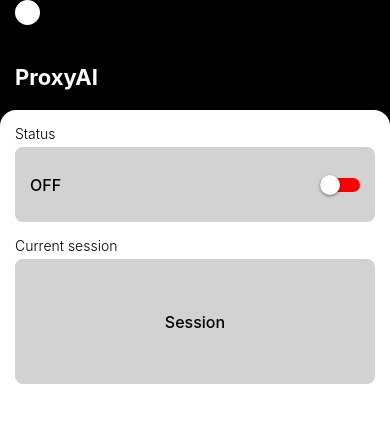
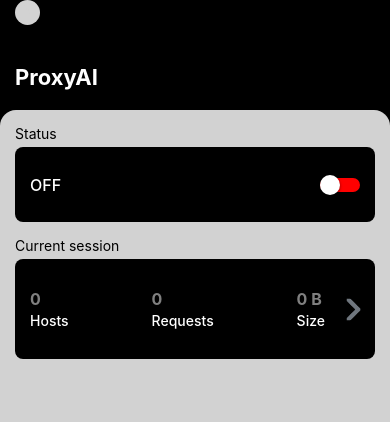
Before and after one commit to Itsdarkhere/ProxyAI, a React Native app: screen /Test in a window 390 px wide. Shown: the top 422 px of the page. Built offline with nearby package versions, Linux system fonts and the light colour scheme.

Commit message:
Improvements, styling, RawScreen

```diff
--- a/components/Payload/ViewButton.jsx
+++ b/components/Payload/ViewButton.jsx
@@ -5,7 +5,7 @@ import { useNavigation } from '@react-navigation/native'
 export const ViewButton = () => {
     const navigation = useNavigation();
   return (
-    <TouchableOpacity style={styles.button} onPress={() => navigation.navigate('Payload')}>
+    <TouchableOpacity style={styles.button} onPress={() => navigation.navigate('Rawscreen')}>
         <Text style={styles.text}>View as text</Text>
     </TouchableOpacity>
   )
--- a/routes/AppStack.jsx
+++ b/routes/AppStack.jsx
@@ -4,6 +4,7 @@ import React from 'react'
 import { SessionScreen } from '../screens/SessionScreen';
 import { SettingsStack } from './SettingsStack';
 import { PayloadScreen } from '../screens/PayloadScreen';
+import { RawScreen } from '../screens/RawScreen';
 
 export const AppStack = () => {
     const Stack = createNativeStackNavigator();
@@ -33,6 +34,13 @@ export const AppStack = () => {
           }}
         />
         <Stack.Screen
+          name="Rawscreen"
+          component={RawScreen}
+          options={{
+            headerShown: true,
+          }}
+        />
+        <Stack.Screen
           name="Settings"
           component={SettingsStack}
           options={{
--- a/screens/MainScreen.jsx
+++ b/screens/MainScreen.jsx
@@ -1,5 +1,5 @@
 import React, { useState } from 'react'
-import { StyleSheet, View, Text, Switch, TouchableOpacity } from "react-native";
+import { StyleSheet, View, Text, Switch, TouchableOpacity, Image } from "react-native";
 import { SafeAreaView } from 'react-native-safe-area-context';
 import { useNavigation } from '@react-navigation/native';
 
@@ -18,12 +18,12 @@ export const MainScreen = () => {
         </View>
         <View style={styles.bottomContainer}>
             <View  style={styles.sessionStuff}>
-                <Text style={styles.currentSession}>Status</Text>
+                <Text style={styles.headingTwo}>Status</Text>
                 <View style={styles.button}>
                     <Text style={styles.text}>{on ? 'ON' : 'OFF'}</Text>
                     <Switch
-                        trackColor={{false: 'red', true: 'white'}}
-                        thumbColor={on ? '#767577' : 'white'}
+                        trackColor={{false: 'red', true: 'green'}}
+                        thumbColor={on ? 'white' : 'white'}
                         ios_backgroundColor="#3e3e3e"
                         onValueChange={toggleOnOff}
                         value={on}
@@ -31,9 +31,24 @@ export const MainScreen = () => {
                 </View>
             </View>
             <View style={styles.sessionStuff}>
-                <Text style={styles.currentSession}>Current session</Text>
+                <Text style={styles.headingTwo}>Current session</Text>
                 <TouchableOpacity style={styles.session} onPress={() => navigation.navigate('Session')}>
-                    <Text style={styles.text}>Session</Text>
+                    <View style={styles.textBlock}>
+                      <Text style={styles.numberText}>0</Text>
+                      <Text style={styles.typeText}>Hosts</Text>
+                    </View>
+                    <View style={styles.textBlock}>
+                      <Text style={styles.numberText}>0</Text>
+                      <Text style={styles.typeText}>Requests</Text>
+                    </View>
+                    <View style={styles.textBlock}>
+                      <Text style={styles.numberText}>0 B</Text>
+                      <Text style={styles.typeText}>Size</Text>
+                    </View>
+                    <Image
+                      source={require("../assets/arrow.png")}
+                      style={styles.arrow}
+                    />
                 </TouchableOpacity>
             </View>
         </View>
@@ -72,14 +87,14 @@ const styles = StyleSheet.create({
       top: 0,
       left: 15,
       borderRadius: '50%',
-      backgroundColor: 'white',
+      backgroundColor: '#D2D2D2',
       height: 25,
       width: 25,
       display: 'flex',
       alignItems: 'center'
     },
     settingsText: {
-      color: 'white',
+      color: '#D2D2D2',
     },
     heading: {
       color: 'white',
@@ -87,7 +102,7 @@ const styles = StyleSheet.create({
       fontSize: 22,
     },
     bottomContainer: {
-      backgroundColor: 'white',
+      backgroundColor: '#D2D2D2',
       width: '100%',
       flex: 1, // Changed from '100%' to '50%' to make it responsive
       display: 'flex',
@@ -103,22 +118,34 @@ const styles = StyleSheet.create({
     },
     session: {
       width: '100%',
-      height: 125,
-      backgroundColor: '#D2D2D2',
+      height: 100,
+      backgroundColor: 'black',
       borderRadius: 8,
       display: 'flex',
+      flexDirection: 'row',
+      justifyContent: 'space-between',
+      alignItems: 'center',
+      paddingHorizontal: 15,
+      position: 'relative',
+      paddingRight: 50,
+    },
+    textBlock: {
+      display: 'flex',
+      flexDirection: 'column',
       justifyContent: 'center',
-      alignItems: 'center',
+      alignItems: 'flex-start',
+      gap: 3,
     },
-    currentSession: {
+    headingTwo: {
       paddingBottom: 5,
       fontSize: 14,
-      fontWeight: '300',
+      fontWeight: '400',
+      color: 'black'
     },
     button: {
       height: 75,
       width: '100%',
-      backgroundColor: '#D2D2D2',
+      backgroundColor: 'black',
       display: 'flex',
       flexDirection: 'row',
       justifyContent: 'space-between',
@@ -127,8 +154,25 @@ const styles = StyleSheet.create({
       paddingHorizontal: 15,
     },
     text: {
-      color: 'black',
+      color: 'white',
       fontWeight: '500',
       fontSize: 16,
+    },
+    typeText: {
+      color: 'white',
+      fontWeight: '500',
+      fontSize: 14,
+    },
+    numberText: {
+      color: 'grey',
+      fontWeight: '700',
+      fontSize: 16,
+    },
+    arrow: {
+      height: 15,
+      width: 22,
+      position: 'absolute',
+      right: 10,
+      transform: [{ rotate: '90deg' }]
     }
 })
--- /dev/null
+++ b/screens/RawScreen.jsx
@@ -0,0 +1,30 @@
+import React from 'react'
+import { StyleSheet, View, Text } from "react-native";
+import { Payload } from '../components/Session/Payload';
+
+export const RawScreen = () => {
+  return (
+    <View style={styles.container}>
+        <Text style={styles.text}>
+            Lorem ipsum dolor sit amet, consectetur adipiscing elit,
+            sed do eiusmod tempor incididunt ut labore et dolore magna aliqua.
+            Ut enim ad minim veniam, quis nostrud exercitation ullamco laboris nisi ut aliquip ex ea commodo consequat.
+            Duis aute irure dolor in reprehenderit in voluptate velit esse cillum dolore eu fugiat nulla pariatur.
+            Excepteur sint occaecat cupidatat non proident, sunt in culpa qui officia deserunt mollit anim id est laborum.
+        </Text>
+    </View>
+  )
+}
+
+const styles = StyleSheet.create({
+    container: {
+      backgroundColor: 'white',
+      height: '100%',
+      width: '100%',
+      paddingHorizontal: 10,
+      paddingTop: 20,
+    },
+    text: {
+
+    }
+})
```
Also changed, not shown: assets/arrow.png (added).
